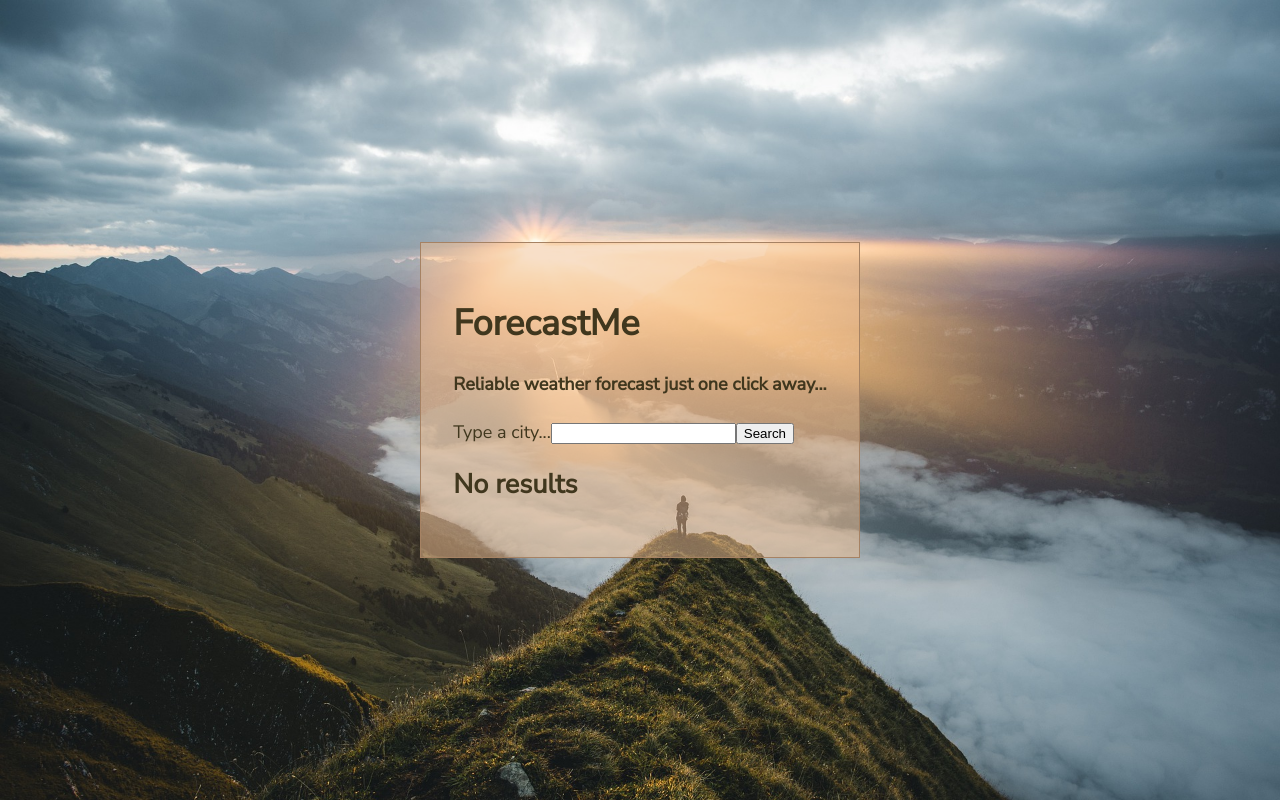
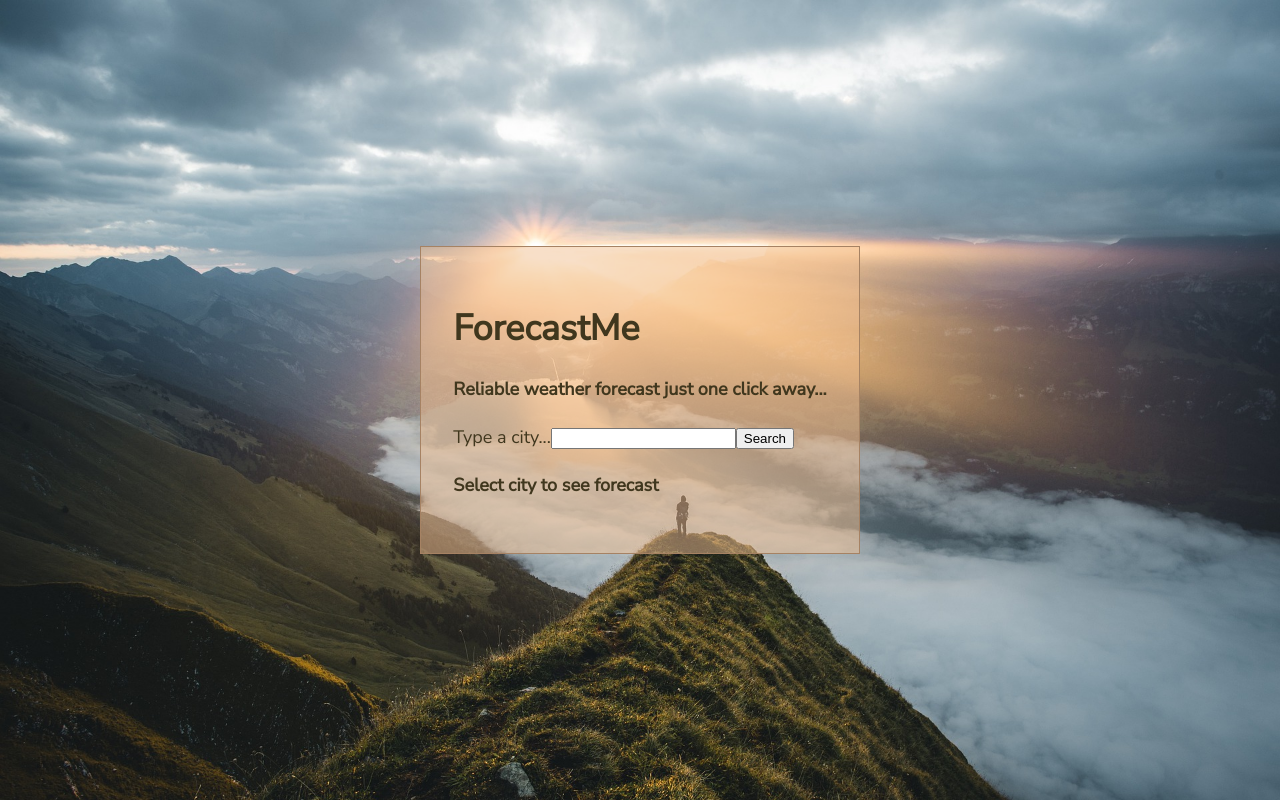
Before and after one commit to frodobaggins23/WeatherApp, a React (Create React App) app: page / in a window 1280 px wide. Built offline with nearby package versions, Linux system fonts and the light colour scheme.

Commit message:
new components connected

```diff
--- a/src/App.js
+++ b/src/App.js
@@ -6,7 +6,10 @@ import Results from "./components/Results.js";
 function App() {
   const [api, setapi] = useState(null);
   const [resultsLoaded, setresultsLoaded] = useState(false);
-  const [fetchedData, setfetchedData] = useState(null);
+  const [fetchedData, setfetchedData] = useState("");
+  const [fetchFailed, setfetchFailed] = useState(false);
+
+  !fetchFailed && fetchedData.cod == "404" && setfetchFailed(true);
 
   console.log(fetchedData);
   return (
@@ -17,9 +20,15 @@ function App() {
         fetchHandler={data => {
           setfetchedData(data);
           setresultsLoaded(true);
+          setfetchFailed(false);
         }}
+        setfetchFailed={setfetchFailed}
       />
-      <Results data={fetchedData} resultsLoaded={resultsLoaded} />
+      <Results
+        data={fetchedData}
+        resultsLoaded={resultsLoaded}
+        fetchFailed={fetchFailed}
+      />
     </div>
   );
 }
--- a/src/components/CityInfo.js
+++ b/src/components/CityInfo.js
@@ -1,7 +1,11 @@
 import React from "react";
 
 const CityInfo = () => {
-  return <div />;
+  return (
+    <>
+      <h2>Location info</h2>
+    </>
+  );
 };
 
 export default CityInfo;
--- a/src/components/CurrentWeather.js
+++ b/src/components/CurrentWeather.js
@@ -1,7 +1,11 @@
 import React from "react";
 
 const CurrentWeather = () => {
-  return <div />;
+  return (
+    <>
+      <h2>Current Weather</h2>
+    </>
+  );
 };
 
 export default CurrentWeather;
--- a/src/components/Forecast.js
+++ b/src/components/Forecast.js
@@ -1,16 +1,14 @@
 import React from "react";
 import ForecastItem from "./ForecastItem.js";
 
-const Forecast = ({ data }) => {
-  // console.log(data);
-
-  const today = data.list.filter(item => {
+const Forecast = ({ forecast }) => {
+  const today = forecast.filter(item => {
     const itemDate = new Date(item.dt * 1000);
     const today = new Date();
     return itemDate.getDate() == today.getDate();
   });
 
-  const tomorrow = data.list.filter(item => {
+  const tomorrow = forecast.filter(item => {
     const itemDate = new Date(item.dt * 1000);
     const today = new Date();
     return itemDate.getDate() == today.getDate() + 1;
@@ -18,8 +16,7 @@ const Forecast = ({ data }) => {
 
   return (
     <div className="results">
-      <h2>{data.city.name}</h2>
-      <h4>{data.city.country}</h4>
+      <h2>Forecast</h2>
       <h6>Forecast for today</h6>
       {today.map((item, index) => {
         return <ForecastItem item={item} key={index} />;
--- a/src/components/ForecastItem.js
+++ b/src/components/ForecastItem.js
@@ -2,7 +2,6 @@ import React from "react";
 
 const ForecastItem = ({ item }) => {
   const itemDate = new Date(item.dt * 1000);
-  console.log(item);
 
   return (
     <ul>
--- a/src/components/Locator.js
+++ b/src/components/Locator.js
@@ -1,6 +1,6 @@
 import React, { useState } from "react";
 
-const Locator = ({ fetchHandler }) => {
+const Locator = ({ fetchHandler, setfetchFailed }) => {
   const [params, setparams] = useState({
     q: "",
     units: "metric",
@@ -19,7 +19,8 @@ const Locator = ({ fetchHandler }) => {
           fetchURL.search = new URLSearchParams(params);
           fetch(fetchURL)
             .then(response => response.json())
-            .then(data => fetchHandler(data));
+            .then(data => fetchHandler(data))
+            .catch(() => setfetchFailed(true));
         }}
       >
         <label htmlFor="location">
--- a/src/components/Results.js
+++ b/src/components/Results.js
@@ -1,15 +1,31 @@
 import React from "react";
 import Forecast from "./Forecast.js";
+import CityInfo from "./CityInfo.js";
+import CurrentWeather from "./CurrentWeather.js";
+import UVInfo from "./UVInfo.js";
 
-const Results = ({ data, resultsLoaded }) => {
-  // console.log(data);
+const Results = ({ data, resultsLoaded, fetchFailed }) => {
+  console.log(data);
 
-  if (resultsLoaded) {
-    return <Forecast data={data} />;
+  if (resultsLoaded && !fetchFailed) {
+    return (
+      <>
+        <CityInfo />
+        <CurrentWeather />
+        <Forecast forecast={data.list} />
+        <UVInfo />
+      </>
+    );
+  } else if (fetchFailed) {
+    return (
+      <div className="results">
+        <h4>There is no data for this city. Try different search query </h4>
+      </div>
+    );
   } else {
     return (
       <div className="results">
-        <h2>No results </h2>
+        <h4>Select city to see forecast </h4>
       </div>
     );
   }
--- a/src/components/UVInfo.js
+++ b/src/components/UVInfo.js
@@ -1,7 +1,11 @@
 import React from "react";
 
 const UVInfo = () => {
-  return <div />;
+  return (
+    <>
+      <h2>UV Info</h2>
+    </>
+  );
 };
 
 export default UVInfo;
```
